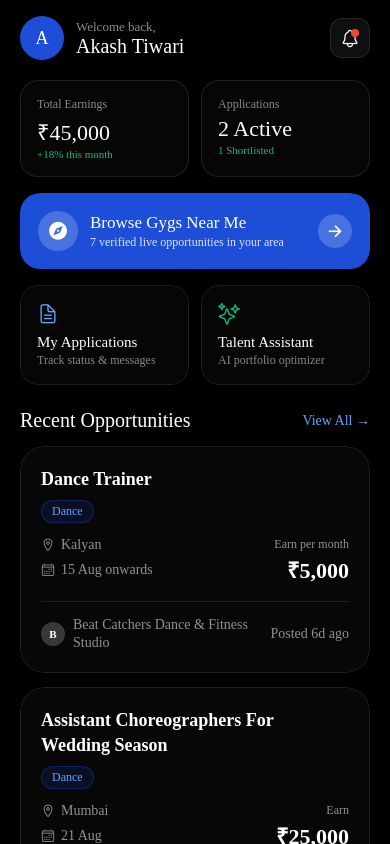
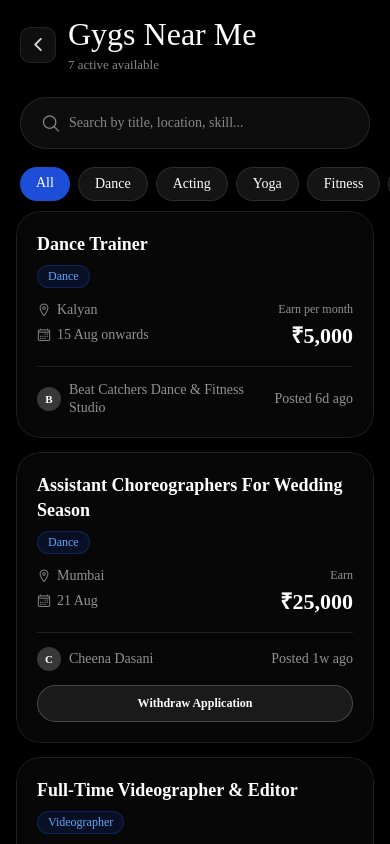
Before and after one commit to nextgigdotcom/gygs-app, a React Native app: screen / in a window 390 px wide. Built offline with nearby package versions, Linux system fonts and the light colour scheme.

Commit message:
fix: Set BrowseScreen as default launch screen

```diff
--- a/App.js
+++ b/App.js
@@ -6,7 +6,8 @@ import DashboardScreen from './src/screens/DashboardScreen';
 import BrowseScreen from './src/screens/BrowseScreen';
 
 export default function App() {
-  const [currentScreen, setCurrentScreen] = useState('DASHBOARD'); // 'DASHBOARD' | 'BROWSE'
+  // Default to BROWSE screen so Gygs Near Me page opens immediately
+  const [currentScreen, setCurrentScreen] = useState('BROWSE'); // 'BROWSE' | 'DASHBOARD'
 
   // Load Airbnb Cereal fonts
   const [fontsLoaded] = useFonts({
@@ -26,14 +27,14 @@ export default function App() {
   return (
     <SafeAreaProvider>
       <View style={{ flex: 1, backgroundColor: '#000000' }}>
-        {currentScreen === 'DASHBOARD' ? (
+        {currentScreen === 'BROWSE' ? (
+          <BrowseScreen
+            onBackHome={() => setCurrentScreen('DASHBOARD')}
+          />
+        ) : (
           <DashboardScreen
             onNavigateBrowse={() => setCurrentScreen('BROWSE')}
             onSelectGig={() => setCurrentScreen('BROWSE')}
-          />
-        ) : (
-          <BrowseScreen
-            onBackHome={() => setCurrentScreen('DASHBOARD')}
           />
         )}
       </View>
```
